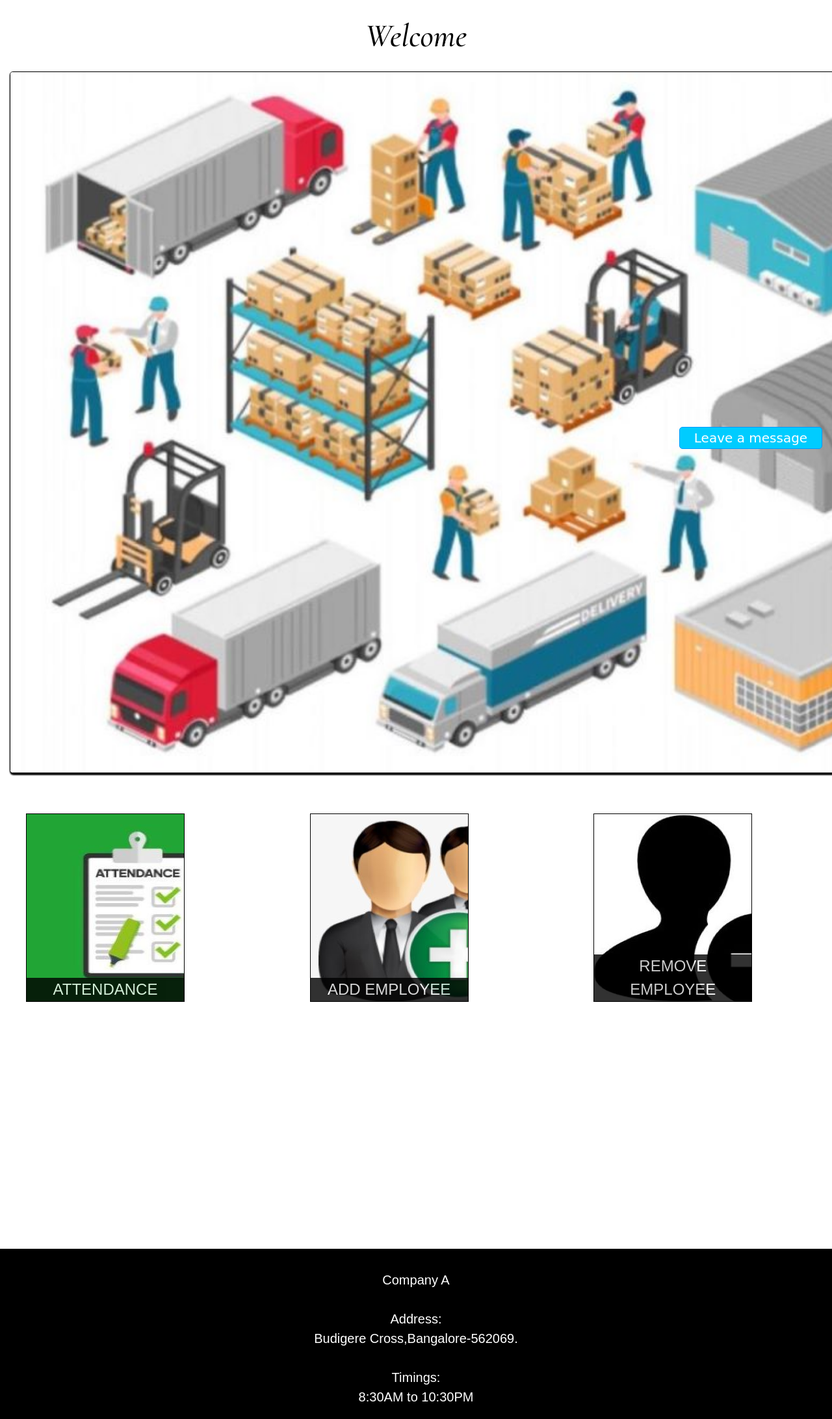
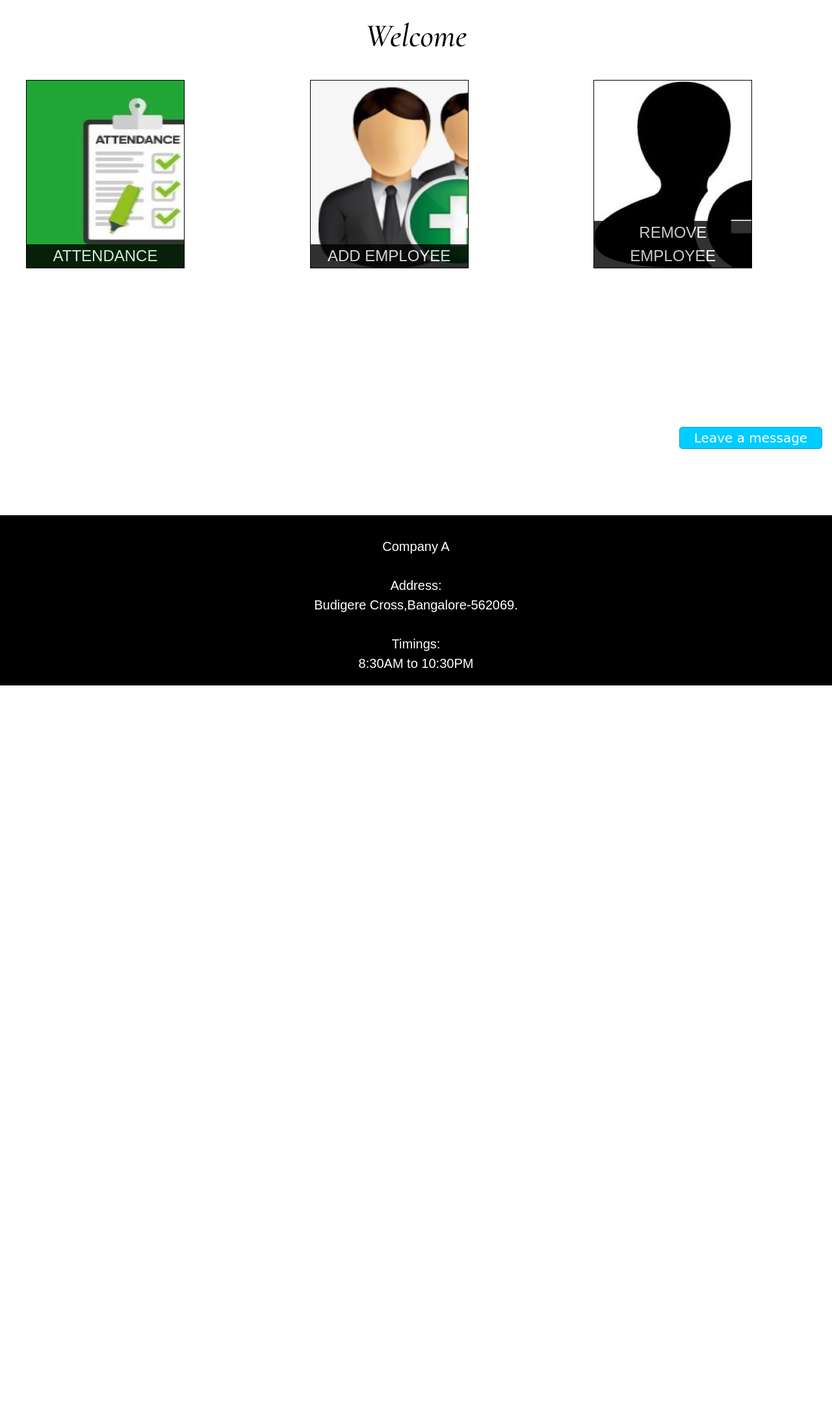
Before and after one commit to Priyanka-G01/Attendance-System, a Django app: page /welcome in a window 1280 px wide; the page is wider, and only the part inside the window is pictured. Shown: the part 109-2293 px from the top of that part at 65% size. After the commit the page ends 1164 px from the top of that part, so only its background shows below. Run offline with Django 3.2, Linux system fonts and the light colour scheme; some libraries are stand-ins or nearby versions; some web fonts are replaced.

Commit message:
Update welcome.html

```diff
--- a/TEJUSENTERPRISES/Attendance/employee/templates/welcome.html
+++ b/TEJUSENTERPRISES/Attendance/employee/templates/welcome.html
@@ -2,9 +2,7 @@
 {% load static %}
 {% block content %}
 <h2 style="color:black;">Welcome</h2>
-  <div class="jumbotron">
-		<img src="{% static 'images/home.jpg' %}" style="width:100%;height:135vh;">
-  </div>
+
 
 <div id="home-tiles" class="row">
 	<div class="col-lg-4">
```
